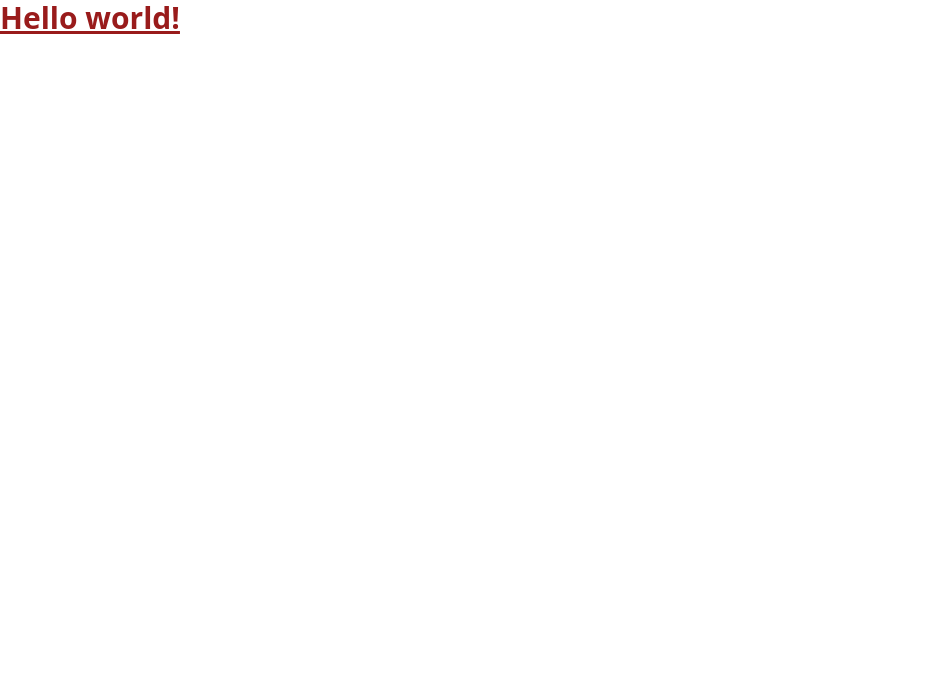
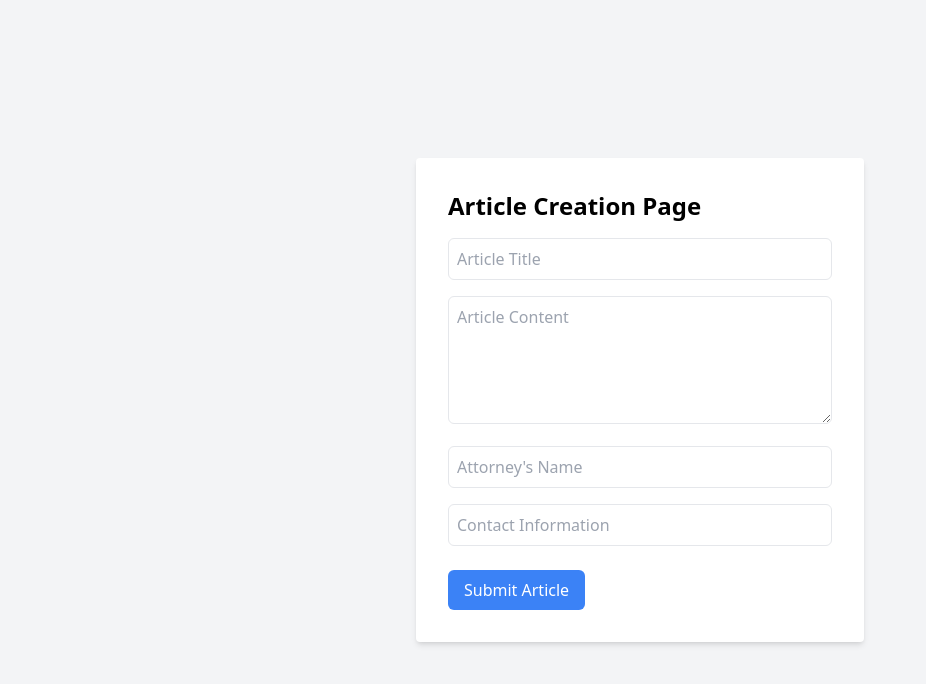
Before and after one commit to isoteriksoftware/rrsoft-frontend-test, a React (Vite) app: page /create-article in a window 1280 px wide. Shown: the top 684 px of the page, without its empty margins (0-926 px from the left). Built offline with nearby package versions, Linux system fonts and the light colour scheme.

Commit message:
initial base UI

```diff
--- a/package.json
+++ b/package.json
@@ -10,8 +10,12 @@
     "preview": "vite preview"
   },
   "dependencies": {
+    "axios": "^1.6.5",
+    "formik": "^2.4.5",
     "react": "^18.2.0",
-    "react-dom": "^18.2.0"
+    "react-dom": "^18.2.0",
+    "react-router-dom": "^6.21.1",
+    "yup": "^1.3.3"
   },
   "devDependencies": {
     "@types/react": "^18.2.43",
--- a/src/App.tsx
+++ b/src/App.tsx
@@ -1,11 +1,20 @@
-function App() {
-  return (
-    <>
-      <h1 className="text-3xl font-bold underline text-red-800">
-        Hello world!
-      </h1>
-    </>
-  );
-}
+import { useRoutes } from 'react-router-dom';
+import Results from './pages/Results';
+import CreateArticle from './pages/CreateArticle';
+
+const App = () => {
+  const routes = useRoutes([
+    {
+      path: '/',
+      element: <Results />,
+    },
+    {
+      path: '/create-article',
+      element: <CreateArticle />,
+    },
+  ]);
+
+  return <>{routes}</>;
+};
 
 export default App;
--- a/src/main.tsx
+++ b/src/main.tsx
@@ -2,9 +2,12 @@ import './index.css';
 import React from 'react';
 import ReactDOM from 'react-dom/client';
 import App from './App.tsx';
+import { BrowserRouter as Router } from 'react-router-dom';
 
 ReactDOM.createRoot(document.getElementById('root')!).render(
   <React.StrictMode>
-    <App />
+    <Router>
+      <App />
+    </Router>
   </React.StrictMode>,
 );
--- /dev/null
+++ b/src/pages/CreateArticle.tsx
@@ -0,0 +1,52 @@
+import React from 'react';
+
+const CreateArticle: React.FC = () => {
+  return (
+    <div className="min-h-screen bg-gray-100 flex items-center justify-center">
+      <div className="max-w-md w-full bg-white p-8 rounded shadow-md">
+        <h1 className="text-2xl font-bold mb-4">Article Creation Page</h1>
+        <form>
+          <div className="mb-4">
+            <input
+              type="text"
+              name="title"
+              placeholder="Article Title"
+              className="w-full border rounded-md p-2 focus:outline-none focus:ring focus:border-blue-300"
+            />
+          </div>
+          <div className="mb-4">
+            <textarea
+              name="content"
+              placeholder="Article Content"
+              className="w-full border rounded-md p-2 h-32 focus:outline-none focus:ring focus:border-blue-300"
+            ></textarea>
+          </div>
+          <div className="mb-4">
+            <input
+              type="text"
+              name="attorneyName"
+              placeholder="Attorney's Name"
+              className="w-full border rounded-md p-2 focus:outline-none focus:ring focus:border-blue-300"
+            />
+          </div>
+          <div className="mb-6">
+            <input
+              type="text"
+              name="contactInfo"
+              placeholder="Contact Information"
+              className="w-full border rounded-md p-2 focus:outline-none focus:ring focus:border-blue-300"
+            />
+          </div>
+          <button
+            type="submit"
+            className="bg-blue-500 text-white py-2 px-4 rounded-md hover:bg-blue-600"
+          >
+            Submit Article
+          </button>
+        </form>
+      </div>
+    </div>
+  );
+};
+
+export default CreateArticle;
--- /dev/null
+++ b/src/pages/Results.tsx
@@ -0,0 +1,39 @@
+import React from 'react';
+
+const Results: React.FC = () => {
+  return (
+    <div className="min-h-screen bg-gray-100 flex items-center justify-center">
+      <div className="max-w-3xl w-full p-6">
+        <h1 className="text-3xl font-bold mb-6">Results</h1>
+        <div className="flex items-center mb-6">
+          <input
+            type="text"
+            placeholder="Search by user id or title"
+            className="flex-1 border-2 border-gray-300 rounded-md py-2 px-4 focus:outline-none focus:ring-2 focus:ring-blue-500"
+          />
+          <button className="ml-4 bg-blue-500 text-white py-2 px-6 rounded-md hover:bg-blue-600">
+            Search
+          </button>
+        </div>
+        <div className="grid grid-cols-1 sm:grid-cols-2 lg:grid-cols-3 gap-6">
+          <div className="bg-white rounded-lg shadow-md p-4">
+            <h2 className="text-xl font-semibold mb-2">Article Title</h2>
+            <p className="text-gray-600 mb-4">
+              Brief description or snippet of the article content.
+            </p>
+            <button className="bg-blue-500 text-white py-2 px-4 rounded-md hover:bg-blue-600">
+              View Details
+            </button>
+          </div>
+        </div>
+        <div className="mt-8 text-center">
+          <a href="/create-article" className="text-blue-500 hover:underline">
+            Go to Article Creation Page
+          </a>
+        </div>
+      </div>
+    </div>
+  );
+};
+
+export default Results;
```
Also changed, not shown: 1 other file (tests, documents, lock files or other folders).
